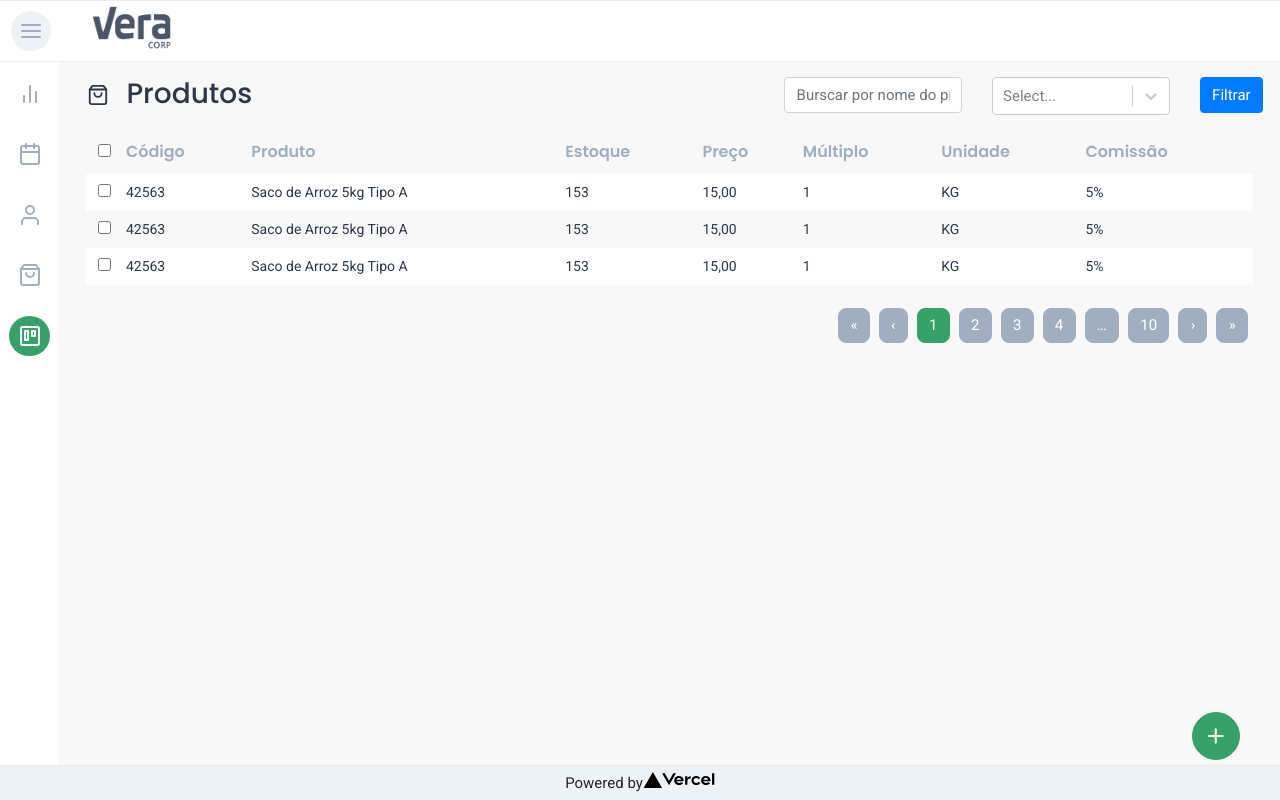
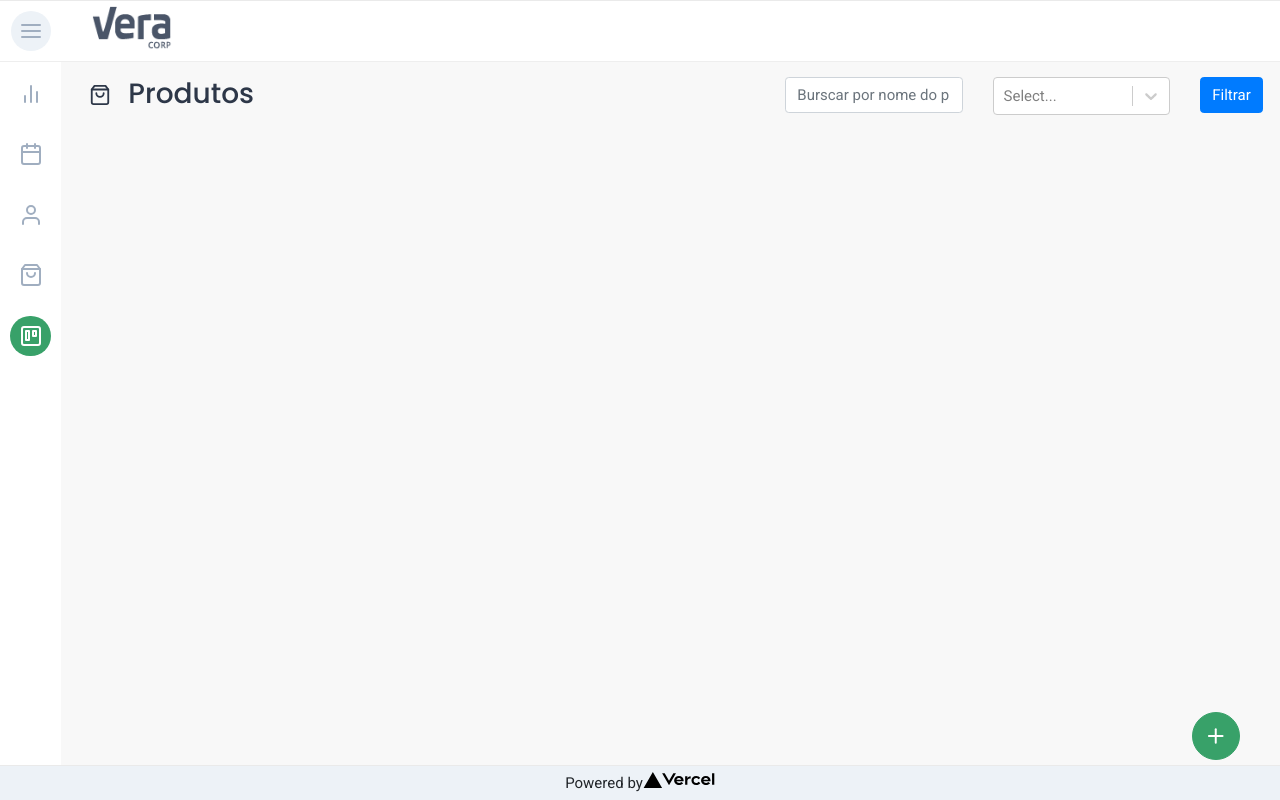
Before and after one commit to Neferson/vera_frontend, a Next.js app: page / in a window 1280 px wide. Built offline with nearby package versions, Linux system fonts and the light colour scheme.

Commit message:
Variaveis globais e tela de produtos

```diff
--- a/src/pages/index.tsx
+++ b/src/pages/index.tsx
@@ -121,77 +121,7 @@ export default function Home() {
               </Row>
             </Col>
 
-            <Col sm={12}>
-              <table className={"table-vera"}>
-              <thead>
-                <tr>
-                  <th className="text-center">
-                    <input type="checkbox" />
-                  </th>
-                  <th>Código</th>
-                  <th>Produto</th>
-                  <th>Estoque</th>
-                  <th>Preço</th>
-                  <th>Múltiplo</th>
-                  <th>Unidade</th>
-                  <th>Comissão</th>
-                </tr>
-              </thead>
-              <tbody>
-                <tr>
-                  <td className="text-center">
-                    <input type="checkbox" />
-                  </td>
-                  <td>42563</td>
-                  <td>Saco de Arroz 5kg Tipo A</td>
-                  <td>153</td>
-                  <td>15,00</td>
-                  <td>1</td>
-                  <td>KG</td>
-                  <td>5%</td>
-                </tr>
-                <tr>
-                  <td className="text-center">
-                    <input type="checkbox" />
-                  </td>
-                  <td>42563</td>
-                  <td>Saco de Arroz 5kg Tipo A</td>
-                  <td>153</td>
-                  <td>15,00</td>
-                  <td>1</td>
-                  <td>KG</td>
-                  <td>5%</td>
-                </tr>
-                <tr>
-                  <td className="text-center">
-                    <input type="checkbox" />
-                  </td>
-                  <td>42563</td>
-                  <td>Saco de Arroz 5kg Tipo A</td>
-                  <td>153</td>
-                  <td>15,00</td>
-                  <td>1</td>
-                  <td>KG</td>
-                  <td>5%</td>
-                </tr>
-              </tbody>
-            </table>
 
-            <Pagination className="mt-4 justify-content-end">
-              <Pagination.First />
-              <Pagination.Prev />
-              <Pagination.Item active className="">{1}</Pagination.Item>
-              <Pagination.Item>{2}</Pagination.Item>
-              <Pagination.Item>{3}</Pagination.Item>
-              <Pagination.Item>{4}</Pagination.Item>
-
-              <Pagination.Ellipsis />
-
-              <Pagination.Item>{10}</Pagination.Item>
-              <Pagination.Next />
-              <Pagination.Last />
-            </Pagination>
-          </Col>
 
           </Row>
 
--- a/src/pages/products/index.tsx
+++ b/src/pages/products/index.tsx
@@ -1,5 +1,7 @@
-export default Products(){
+import { VTableIndex } from "../../components/VTableIndex";
+
+export default function Products(){
 	return(
-
+		<VTableIndex />
 	);
 }
--- a/src/styles/Home.module.scss
+++ b/src/styles/Home.module.scss
@@ -1,5 +1,3 @@
-
-
 .container-app {
   min-height: 100vh;
   padding: 0;
@@ -15,7 +13,7 @@
   .header {
     margin: 0;
     width: 100%;
-    padding: 2.0rem 0.4rem;
+    padding: 2rem 0.4rem;
     height: 30px;
     border-top: 1px solid #eaeaea;
     display: flex;
@@ -25,7 +23,7 @@
     border-bottom: solid 1px #eee;
 
     .menu-button-container {
-      width: $menu-container-width;
+      width: var(--menu-container-width);
       display: flex;
       flex-direction: column;
       justify-content: center;
@@ -34,14 +32,14 @@
       button.openMenu {
         cursor: pointer;
         border: 0;
-        width: $menu-icon-width;
-        height: $menu-icon-width;
+        width: var(--menu-icon-width);
+        height: var(--menu-icon-width);
         text-align: center;
         display: flex;
         border-radius: 3rem;
         justify-content: center;
-        background-color: $main-icon-bgcolor;
-        color: $main-icon-color;
+        background-color: var(--main-icon-bgcolor);
+        color: var(--main-icon-color);
         align-items: center;
         transition: all 0.8s;
 
@@ -55,20 +53,20 @@
 
   .main {
     width: 100%;
-    background-color: $main-icon-bgcolor;
+    background-color: var(--main-icon-bgcolor);
     display: flex;
     flex-direction: row;
     height: 100vh;
 
     .main-nav {
       padding: 0.1rem 0.35rem;
-      min-width: $menu-container-width;
+      min-width: var(--menu-container-width);
       flex-direction: column;
       justify-content: center;
       align-items: center;
       background-color: #fff;
 
-      ul{
+      ul {
         margin: 0;
         padding: 0;
         flex-grow: 1;
@@ -80,10 +78,10 @@
         justify-content: center;
         align-items: center;
 
-        li{
+        li {
           padding: 0;
           margin: 10px 5px;
-          color: $main-icon-color;
+          color: var(--main-icon-color);
 
           display: flex;
           justify-content: center;
@@ -92,19 +90,19 @@
 
           border-radius: 50%;
           list-style: none;
-          width: $menu-icon-width;
-          height: $menu-icon-width;
+          width: var(--menu-icon-width);
+          height: var(--menu-icon-width);
 
           transition: all 0.4s;
 
           &:last-child {
-            background-color: $main-color;
+            background-color: var(--main-color);
             color: #fff;
           }
 
-          &:hover{
-            background-color: $main-icon-bgcolor;
-            color: $main-icon-color;
+          &:hover {
+            background-color: var(--main-icon-bgcolor);
+            color: var(--main-icon-color);
           }
         }
       }
@@ -112,10 +110,9 @@
 
     .main-container {
       flex-grow: 1;
-      background: $main-container-bgcolor;
+      background: var(--main-container-bgcolor);
       padding: 1rem 1.8rem;
     }
-
   }
 
   .footer {
@@ -125,7 +122,7 @@
     display: flex;
     justify-content: center;
     align-items: center;
-    background-color: $main-icon-bgcolor;
+    background-color: var(--main-icon-bgcolor);
   }
 
   .footer a {
@@ -134,9 +131,7 @@
     align-items: center;
     flex-grow: 1;
   }
-
 }
-
 
 @media (max-width: 600px) {
 }
--- a/src/styles/globals.scss
+++ b/src/styles/globals.scss
@@ -1,8 +1,30 @@
 @import "vars";
 
-// @import url('https://fonts.googleapis.com/css2?family=Poppins:wght@200;300;400;500;600;700;800;900&family=Roboto:ital,wght@0,100;0,300;0,400;0,500;0,700;0,900;1,100;1,300;1,400&display=swap');
+@import "~bootstrap/scss/bootstrap";
 
-@import "~bootstrap/scss/bootstrap";
+:root {
+  --main-font-color: #2d3748;
+  --main-title-color: #2d3748;
+
+  --main-font-size: 16px;
+  --main-title-size: 28px;
+
+  --main-color: #38a169;
+  --main-container-bgcolor: #f8f8f8;
+
+  --main-color-hover: #33925f;
+
+  --main-icon-bgcolor: #edf2f7;
+  --main-icon-color: #a0aec0;
+
+  --menu-container-width: 50px;
+
+  --menu-icon-width: 2.7rem;
+  --menu-icon-height: 2.7rem;
+
+  --button-rounded-width: 3.2rem;
+  --button-rounded-height: 3.2rem;
+}
 
 html,
 body {
@@ -28,14 +50,14 @@ h3,
 h4 {
   padding: 0;
   margin: 0;
-  color: $main-title-color;
+  color: var(--main-title-color);
   font-family: Poppins, Roboto, -apple-system, BlinkMacSystemFont, Segoe UI,
     Roboto, Oxygen, Ubuntu, Cantarell, Fira Sans, Droid Sans, Helvetica Neue,
     sans-serif;
 }
 
 h1 {
-  font-size: $main-title-size;
+  font-size: var(--main-title-size);
 
   svg {
     margin-right: 9px;
@@ -76,8 +98,8 @@ h1 {
     .page-link {
       color: #fff;
       border-radius: 8px;
-      background-color: $main-icon-color;
-      border-color: $main-icon-color;
+      background-color: var(--main-icon-color);
+      border-color: var(--main-icon-color);
 
       &:hover {
         filter: brightness(1.1);
@@ -87,8 +109,8 @@ h1 {
 
   .active {
     .page-link {
-      background-color: $main-color;
-      border-color: $main-color;
+      background-color: var(--main-color);
+      border-color: var(--main-color);
       color: #fff;
       border-radius: 8px;
     }
@@ -96,7 +118,7 @@ h1 {
 }
 
 .bg-main {
-  background-color: $main-color;
+  background-color: var(--main-color);
 }
 
 .btn-rounded {
@@ -104,19 +126,19 @@ h1 {
 }
 
 .btn-main {
-  background-color: $main-color;
+  background-color: var(--main-color);
   color: #fff;
-  border-color: $main-color;
+  border-color: var(--main-color);
 
   &:hover {
-    background-color: $main-color-hover;
-    border-color: $main-color-hover;
+    background-color: var(--main-color-hover);
+    border-color: var(--main-color-hover);
   }
 }
 
 .btn-floating {
-  width: $button-rounded-width;
-  height: $button-rounded-height;
+  width: var(--button-rounded-width);
+  height: var(--button-rounded-height);
   display: flex;
   justify-content: center;
   align-items: center;
@@ -126,42 +148,4 @@ h1 {
   bottom: 40px;
 }
 
-.table-vera {
-  width: 100%;
-  border: 0;
-  border-spacing: 0;
-
-  th {
-    font-family: Poppins, Roboto;
-    text-align: left;
-    padding: 14px;
-    font-weight: 600;
-    font-size: 16px;
-    padding: 10px 3px;
-    color: $main-icon-color;
-  }
-
-  tbody {
-    tr {
-      background: $main-container-bgcolor;
-
-      &:nth-child(odd) {
-        background: #fff;
-      }
-
-      &:hover {
-        background: rgba(76, 122, 98, 0.1);
-      }
-
-      td {
-        text-align: left;
-        font-weight: normal;
-        padding: 8px 3px;
-        font-size: 14px;
-        color: $main-font-color;
-      }
-    }
-  }
-}
-
 @import "Home.module.scss";
```
Also changed, not shown: src/components/VTableIndex/index.tsx (added, +78 -0 lines), src/components/VTableIndex/styles.module.scss (added, +37 -0 lines).
